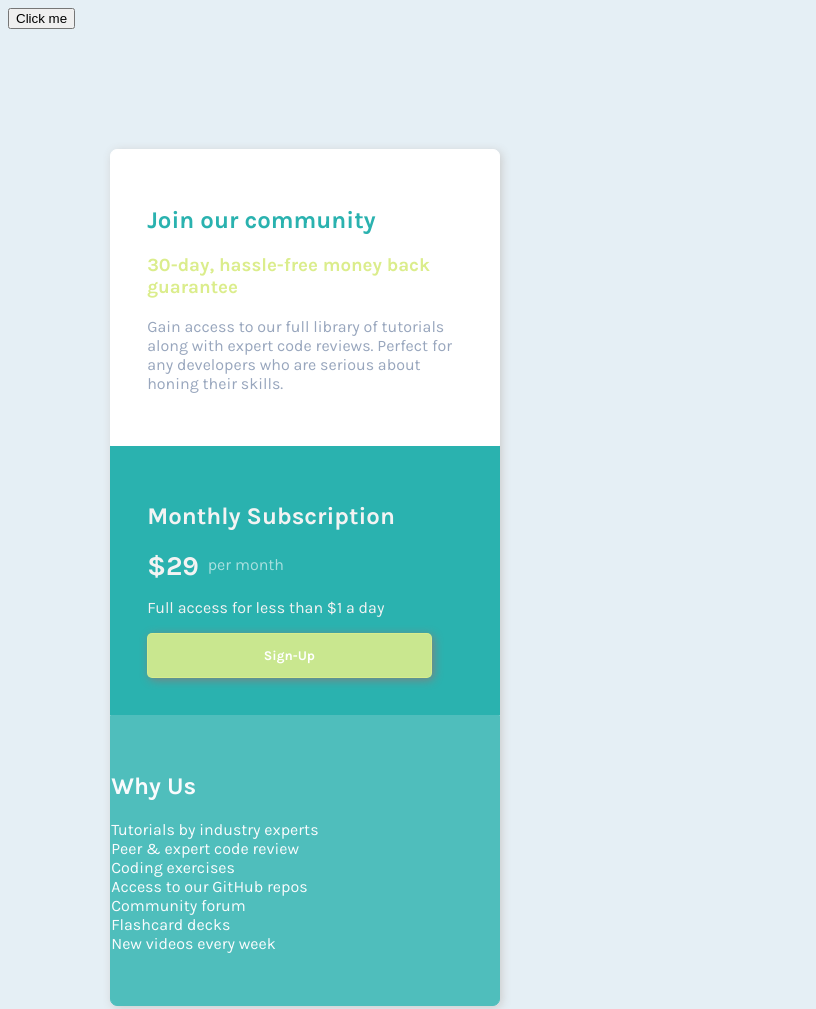
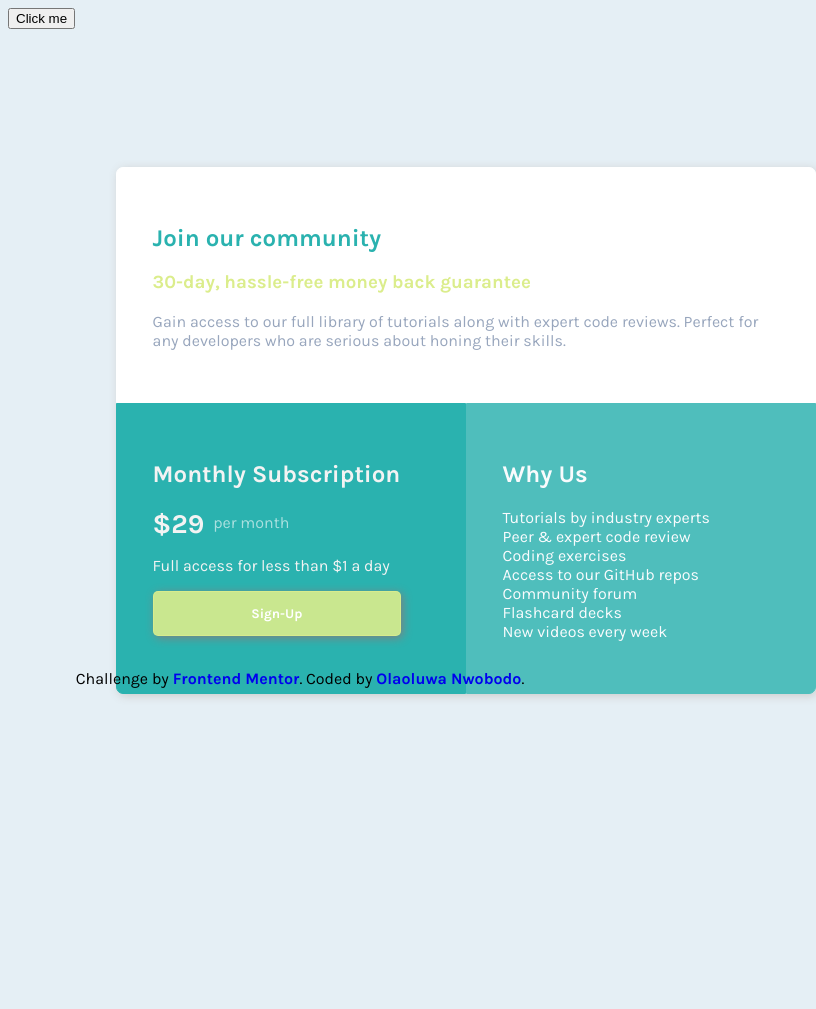
Before and after one commit to McNobzy/pricing-card-frontend-mentor-challenge, a plain HTML site: page index.html in a window 600 px wide. Shown: the top 1009 px of the page, 816 px wide, since content can reach past the window. After the commit the page ends 800 px from the top, so only its background shows below. Drawn offline with Linux system fonts and the light colour scheme.

Commit message:
Update style.css

```diff
--- a/style.css
+++ b/style.css
@@ -4,7 +4,7 @@ html {
 }
 
 body {
-  height: 100vh;
+  /*   height: 100vh; */
   font-size: 16px;
   font-family: Karla, serif;
   background-color: #e5eff5;
@@ -17,10 +17,11 @@ body {
 }
 
 .container {
-  position: relative;
-  width: 65vw;
-  left: 17.5%;
+  /*   position: relative; */
+  position: static;
+  left: 15%;
   top: 15%;
+  margin: 20px;
   text-align: left;
   border-radius: 7px;
   box-shadow: 2px 2px 10px #ccc;
@@ -30,7 +31,7 @@ body {
 }
 
 .across-bottom {
-  display: flex;
+  display: block;
 }
 
 .across,
@@ -40,7 +41,6 @@ body {
   border-width: 1px;
   border-style: solid;
   padding: 36px;
-  /*   text-align: justify; */
 }
 
 .across {
@@ -65,7 +65,7 @@ body {
 }
 
 .box-left {
-  border-radius: 0 0 0px 7px;
+  border-radius: 0px;
   background-color: #2ab2af;
   color: #f3f3f3;
   border-color: #2ab2af;
@@ -93,9 +93,6 @@ body {
   font-size: 1.7rem;
   font-weight: bolder;
   display: inline;
-  /*   position: fixed; */
-  /*   top: 10px; */
-  /*   line-height: 16px; */
 }
 
 .box-left > .per-month {
@@ -108,7 +105,7 @@ body {
 
 /*Styling the Why Us box*/
 .box-right {
-  border-radius: 0 0 7px 0;
+  border-radius: 0 0 7px 7px;
   color: #fff;
   background-color: #2ab2af;
   opacity: 0.8;
@@ -117,17 +114,16 @@ body {
 
 .box-right > ul {
   list-style: none;
-  z-index: 2;
   padding: 0;
 }
 
 .box-left,
 .box-right {
-  flex: 50%;
+  width: 100%;
 }
 
 footer {
-  position: fixed;
+  position: relative;
   bottom: 0;
   text-align: center;
 }
@@ -137,34 +133,31 @@ footer a {
   font-weight: bolder;
 }
 
-/*Media queries for responsiveness*/
-@media screen and (max-width: 760px) {
+@media (min-width: 576px) {
+  .across {
+    border-radius: 7px 7px 0 0;
+  }
+
+  .box-left {
+    border-radius: 0 0 0px 7px;
+    /*     width: 50%; */
+  }
+
+  .box-right {
+    border-radius: 0 0 7px 0;
+  }
+
+  .box-left,
+  .box-right {
+    width: 50%;
+  }
+
   .container {
     position: relative;
-    bottom: 0px;
-  }
-
-  footer {
-    position: relative;
-    top: 90px;
+    width: 700px;
   }
 
   .across-bottom {
-    display: block;
-    width: 100%;
-  }
-
-  .across-bottom .box-left,
-  .across-bottom .box-right {
-    /*     width: 100%; */
-  }
-
-  .box-left {
-    border-radius: 0;
-  }
-
-  .box-right {
-    padding-left: 0px;
-    border-radius: 0 0 7px 7px;
+    display: flex;
   }
 }
```
